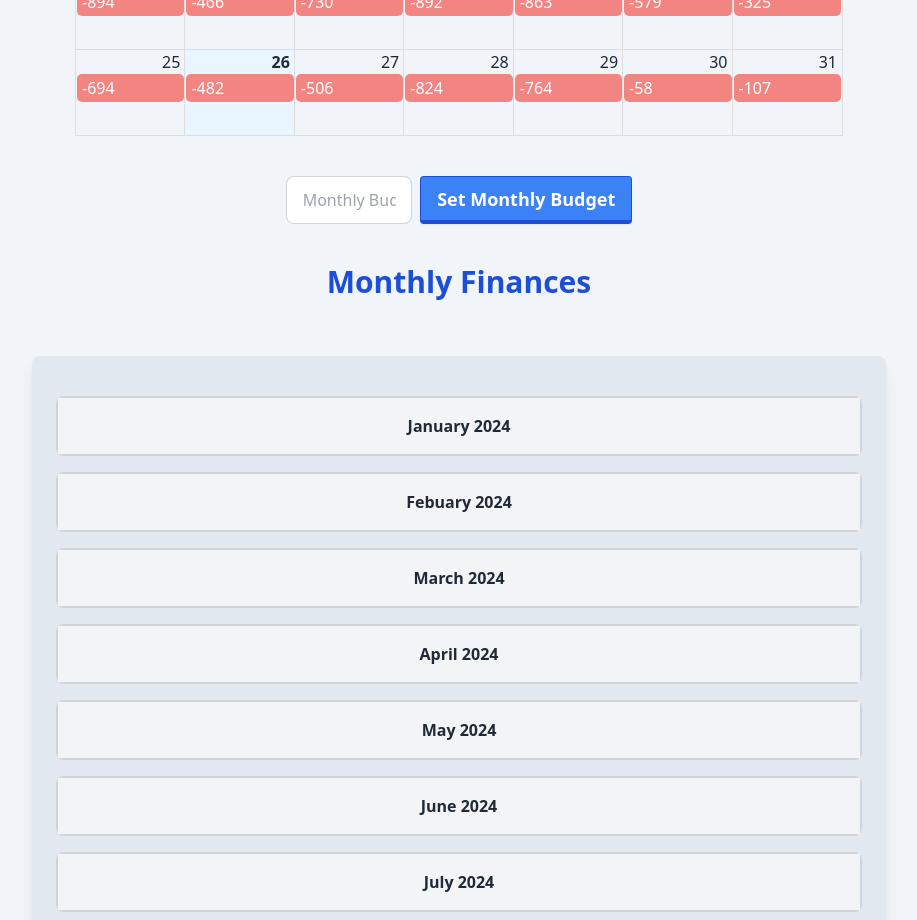
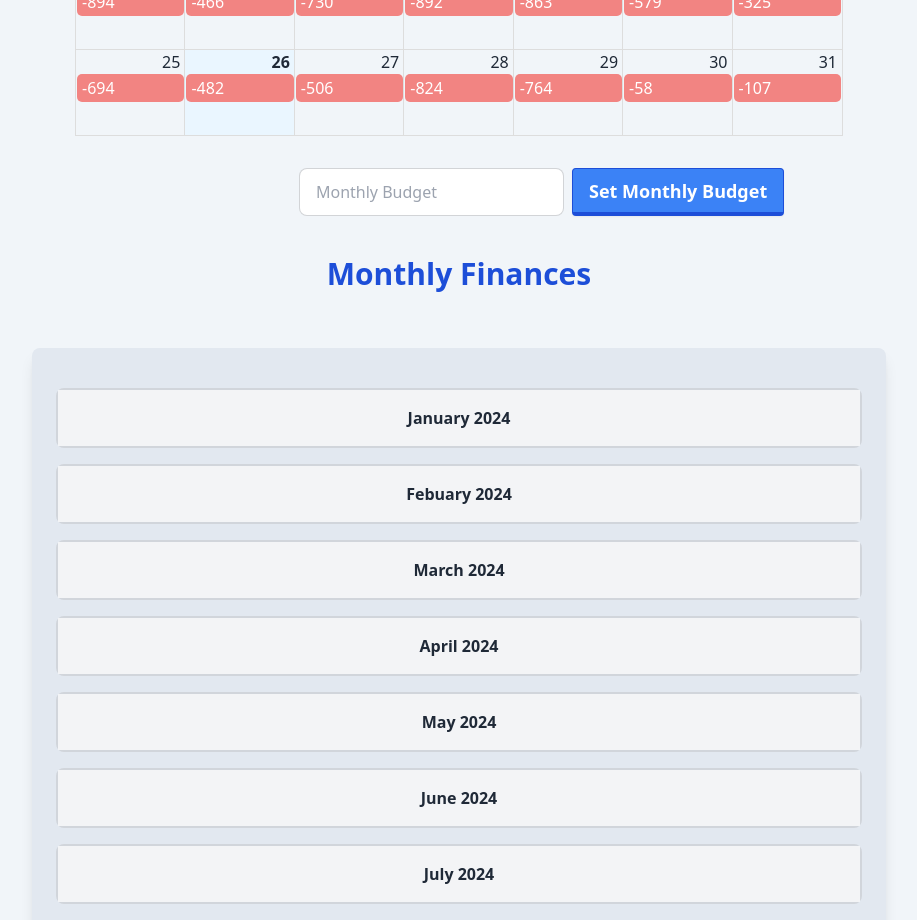
Before and after one commit to Jx1126/asp-final, a React (Vite) app: page /finance-manager in a window 1280 px wide. Shown: the part 1320-2240 px from the top of the page, without its empty margins (181-1098 px from the left). Built offline with nearby package versions, Linux system fonts and the light colour scheme.

Commit message:
Updated budget input section design to adapt to the screen size

```diff
--- a/src/components/finance/BudgetInput.tsx
+++ b/src/components/finance/BudgetInput.tsx
@@ -20,22 +20,21 @@ function BudgetInput({ onSaveBudget }: Props) {
 
   return (
     <>
-      <div className="flex justify-center items-center flex-col">
-        <div className="w-1/3 p-10 pb-0">
-          <div className="flex justify-center gap-2 !mb-0">
+      <div className="flex justify-center items-center flex-col mx-5">
+        <div className="w-full max-w-xs mt-8">
+          <div className="flex items-center gap-2 flex-col md:flex-row">
             <input
               type="number"
               placeholder="Monthly Budget"
-              className="input input-bordered w-full max-w-xs"
+              className="input input-bordered w-full md:w-auto"
               onChange={handleSliderChange}
             />
-            <a className="btn btn-primary text-lg" onClick={handleButtonClick}>
+            <a className="btn btn-primary text-lg w-full md:w-auto" onClick={handleButtonClick}>
               Set Monthly Budget
             </a>
-
           </div>
         </div>
-          {budgetSaved && <p className="font-semibold text-green-600 mt-5">Monthly Budget of {budget} Set!</p>}
+        {budgetSaved && <p className="font-semibold text-green-600 mt-5">Monthly Budget of {budget} Set!</p>}
       </div>
     </>
   );
--- a/src/css/output.css
+++ b/src/css/output.css
@@ -2387,10 +2387,6 @@ html {
   margin-bottom: 1.25rem;
 }
 
-.mb-0 {
-  margin-bottom: 0px;
-}
-
 .mb-10 {
   margin-bottom: 2.5rem;
 }
@@ -2455,16 +2451,8 @@ html {
   margin-top: 1.25rem;
 }
 
-.\!mb-0 {
-  margin-bottom: 0px !important;
-}
-
-.\!mt-0 {
-  margin-top: 0px !important;
-}
-
-.mt-0 {
-  margin-top: 0px;
+.mt-8 {
+  margin-top: 2rem;
 }
 
 .block {
@@ -2949,10 +2937,6 @@ html {
   padding-right: 0.25rem;
 }
 
-.pb-0 {
-  padding-bottom: 0px;
-}
-
 .text-left {
   text-align: left;
 }
@@ -3090,11 +3074,6 @@ html {
 .text-yellow-600 {
   --tw-text-opacity: 1;
   color: rgb(202 138 4 / var(--tw-text-opacity));
-}
-
-.text-green-700 {
-  --tw-text-opacity: 1;
-  color: rgb(21 128 61 / var(--tw-text-opacity));
 }
 
 .shadow {
@@ -3450,12 +3429,20 @@ body {
     width: 24rem;
   }
 
+  .md\:w-auto {
+    width: auto;
+  }
+
   .md\:grid-cols-2 {
     grid-template-columns: repeat(2, minmax(0, 1fr));
   }
 
   .md\:grid-cols-3 {
     grid-template-columns: repeat(3, minmax(0, 1fr));
+  }
+
+  .md\:flex-row {
+    flex-direction: row;
   }
 
   .md\:px-12 {
```
